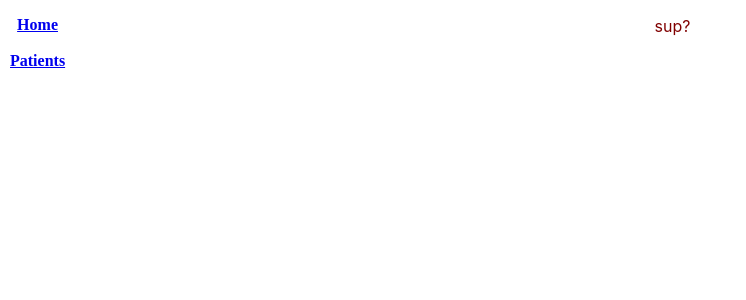
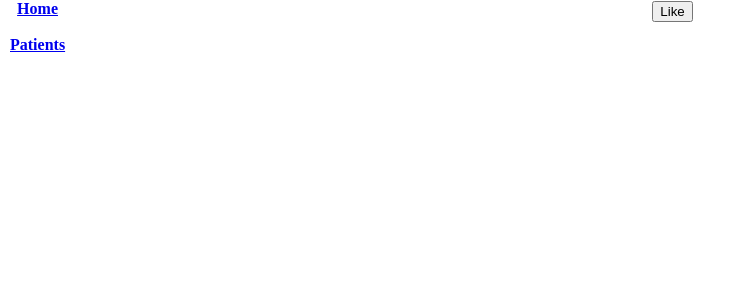
Before and after one commit to The-Gentleman/PocketDocReact, a React (Create React App) app in the folder pocket-doc-react-frontend/: page /like in a window 1280 px wide. Shown: the top 300 px of the page, without its empty margins (0-746 px from the left). Built offline with nearby package versions, Linux system fonts and the light colour scheme.

Commit message:
moved notes + able to track number of clicks on like buttom

```diff
--- a/pocket-doc-react-frontend/src/components/LikeButton.js
+++ b/pocket-doc-react-frontend/src/components/LikeButton.js
@@ -2,11 +2,34 @@ import React, { Component } from 'react'
 
 class LikeButton extends Component {
 
+    state = {
+        counter: 0
+    }
+
+    handleClick = (event) => {
+        event.preventDefault()
+        this.setState((state) => {
+            return {counter: state.counter + 1}
+        })
+        debugger
+    }
+
     render() {
         return (
-            <p>sup?</p>
+            <button onClick={this.handleClick}>Like</button>
         )
     }
 }
 
-export default LikeButton
+
+export default LikeButton;
+
+/*
+Aim: To create a like button next to the names of each patient with a numerical representation of how many times the button was pressed.
+What I would need:
+- Create a new component[X]
+    -within local state, I would need to have a counter attribute[X]
+- Create click handler[X]
+    - Within this click handler, I need counter to track (amount of times the button is clicked)[]
+- Call onChange next to the button within the return.[]
+*/
```
